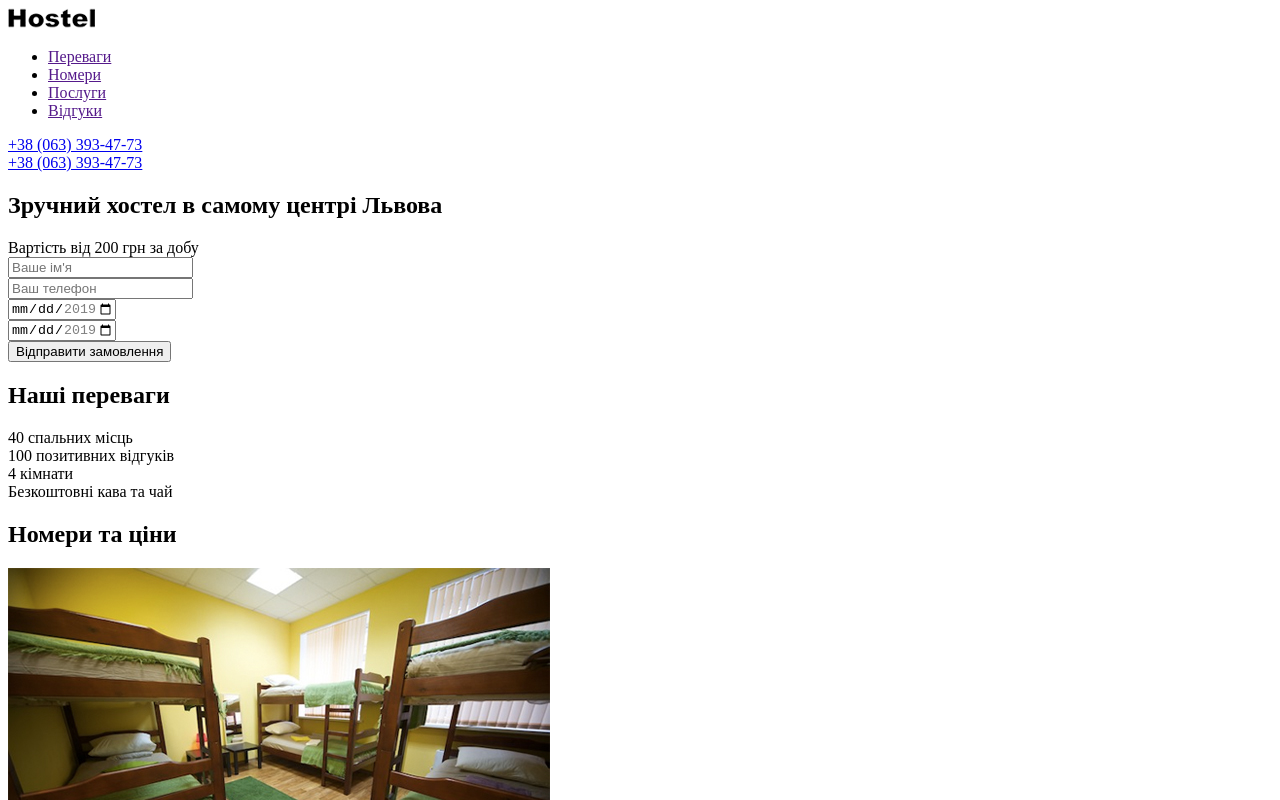
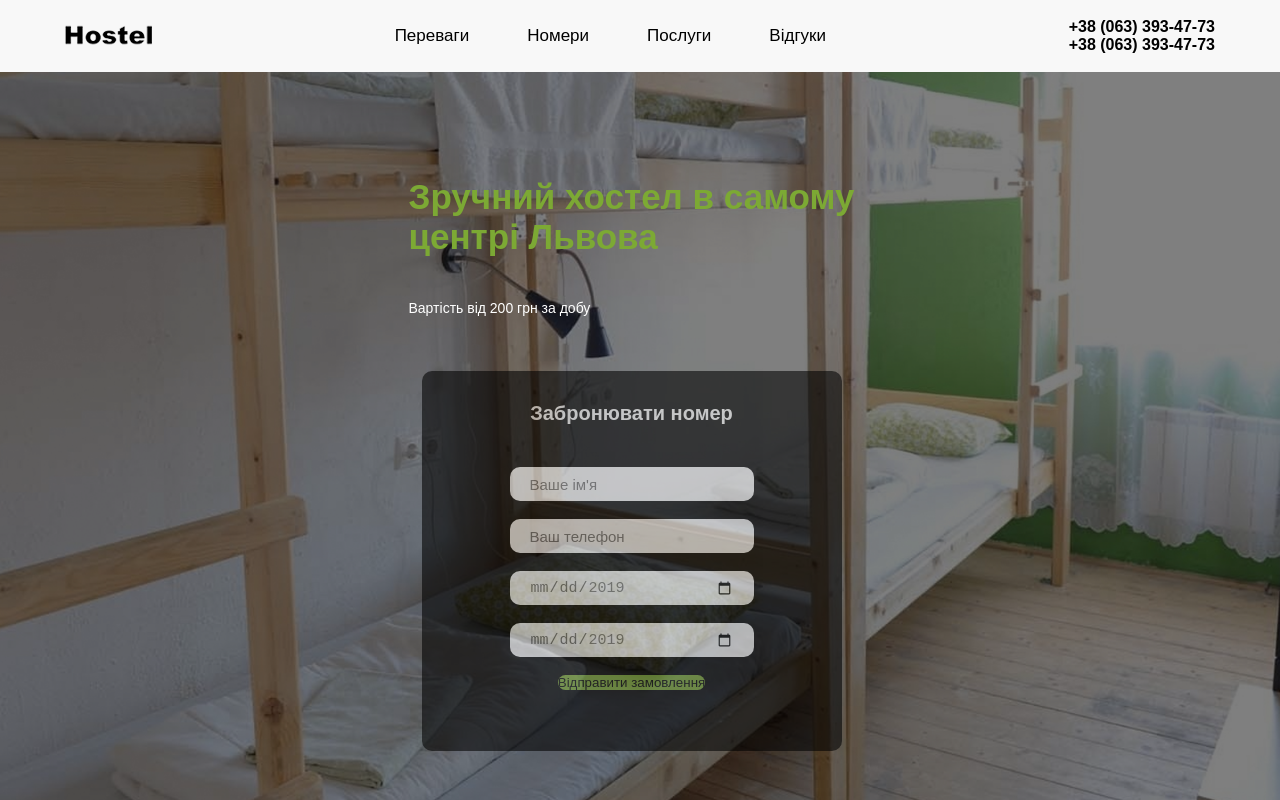
Before and after one commit to mariavalko25/project-hostel, a plain HTML site: page index.html in a window 1280 px wide. Shown: the top 800 px of the page. Drawn offline with Linux system fonts and the light colour scheme.

Commit message:
ADD: style

```diff
--- /dev/null
+++ b/css/index.css
@@ -0,0 +1,317 @@
+:root {
+    --main-color: black;
+    --accent-color: #7ca934;
+    font-family: 'Arial', sans-serif;
+    font-size: 14px;
+    scroll-behavior: smooth;
+}
+
+body, h1, h2, h3, h4, h5, h6, header, main, footer, nav, p,
+button{
+    margin: 0;
+    padding: 0;
+}
+
+ul{
+    list-style-type: none;
+    padding: 0;
+    margin: 0;
+}
+
+button{
+    border: none;
+    background: none;
+}
+
+input{
+    background: none;
+    border: none;
+    padding: 0;
+    margin: 0;
+}
+
+.container {
+    padding: 0 10px;
+}
+
+.img-responsive{
+    width: 100%;
+    display: block;
+}
+
+.btn{
+    display: flex;
+    justify-content: center;
+    align-items: center;
+    background-color: var(--accent-color);
+    border-radius: 10px;
+}
+
+.headerTop {
+    padding: 24px 0 21px;
+    background-color: #f8f8f8;
+}
+
+.headerTop .headerTop__outer{
+    display: flex;
+    align-items: center;
+    justify-content: space-between;
+}
+
+.headerTop .headerMenu {
+    display: none;
+}
+
+.headerTop .headerTop__contacts{
+    display: none;
+}
+
+
+
+.mobileMenu .mobileMenu__icon {
+    width: 49px;
+    height: 32px;
+    display: flex;
+}
+@media (min-width: 970px) {
+    .container{
+        max-width: 790px;
+        width: 100%;
+        margin: 0 auto;
+        padding: 0;
+    }
+
+    .mobileMenu {
+        display: none;
+    }
+
+    .headerTop{
+        padding: 18px 0;
+    }
+
+    .headerTop .headerMenu {
+        display: flex;
+        align-items: center;
+    }
+
+    .headerTop .headerMenu .headerMenu__item {
+        padding: 0 17px;
+    }
+
+    .headerTop .headerMenu .headerMenu__link{
+        text-decoration: none;
+        color: var(--main-color);
+        transition: all .3s;
+        font-size: 17px;
+    }
+
+    .headerTop .headerMenu .headerMenu__link:hover{
+        color: var(--accent-color);
+    }
+
+    .headerTop .headerTop__contacts {
+        display: flex;
+        flex-direction: column;
+    }
+
+    .headerTop .headerContacts .headerContacts__item a {
+        color: var(--main-color);
+        font-family: 'Arial Bold', sans-serif;
+        font-weight: bold;
+        font-size: 16px;
+        text-decoration: none;
+    }
+}
+
+@media (min-width: 1100px){
+    .container{
+        max-width: 850px;
+    }
+
+    .headerTop .headerMenu .headerMenu__item {
+        padding: 0 22px;
+    }
+}
+
+@media (min-width: 1200px){
+    .container{
+        max-width: 1150px;
+    }
+
+    .headerTop .headerMenu .headerMenu__item {
+        padding: 0 29px;
+    }
+}
+
+.mainContent .mainContent__banner{
+    position: relative;
+    background-image: url(../img/banner.jpg);
+    background-size: cover;
+    background-position: center;
+}
+
+.mainContent .mainContent__banner:before{
+    content: '';
+    position: absolute;
+    left: 0;
+    top: 0;
+    display: flex;
+    width: 100%;
+    height: 100%;
+    background-color: var(--main-color);
+    opacity: 0.5;
+}
+
+.mainContent .banner .banner__outer{
+    display: flex;
+    flex-direction: column;
+    padding: 30px 0 43px;
+}
+
+.mainContent .banner .banner__left,
+.mainContent .banner .banner__form{
+    z-index: 1;
+}
+
+.mainContent .banner .banner__title{
+    max-width: 296px;
+    width: 100%;
+    font-family: 'Arial Bold', sans-serif;
+    font-weight: bold;
+    font-size: 23.25px;
+    color: var(--accent-color);
+    margin-bottom: 20px;
+}
+
+.mainContent .banner .banner__describe{
+    font-size: 14px;
+    color: #fff;
+    margin-bottom: 35px;
+}
+
+.mainContent .form {
+    display: flex;
+    flex-direction: column;
+    justify-content: center;
+    align-items: center;
+    border-radius: 10px;
+    background-color: rgba(0, 0, 0, 0.5);
+    padding: 20px 20px 30px;
+}
+
+.mainContent .form .form__title{
+    font-family: 'Arial Bold', sans-serif;
+    font-weight: bold;
+    font-size: 20px;
+    color: #fff;
+    margin-bottom: 20px;
+}
+
+.mainContent .form .form__set{
+    margin: 5px 0;
+}
+
+.mainContent .form .form__control{
+    display: block;
+    border: none;
+    border-radius: 10px;
+    height: 34px;
+    width: 244px;
+    background-color: #fff;
+    box-sizing: border-box;
+    padding: 12px 20px;
+    color: #757575;
+    font-size: 15px;
+}
+
+@media (min-width: 500px) {
+    .mainContent .banner .banner__outer {
+        padding: 60px 0 63px;
+    }
+    .mainContent .banner .banner__describe {
+        font-size: 14px;
+        color: #fff;
+        margin-bottom: 46px;
+    }
+
+    .mainContent .form {
+        display: flex;
+        flex-direction: column;
+        justify-content: center;
+        align-items: center;
+        border-radius: 10px;
+        background-color: rgba(0, 0, 0, 0.5);
+        padding: 31px 20px 52px;
+    }
+
+    .mainContent .form .form__title {
+        font-family: 'Arial Bold', sans-serif;
+        font-weight: bold;
+        font-size: 20px;
+        color: #fff;
+        margin-bottom: 33px;
+    }
+
+    .mainContent .form .form__set {
+        margin: 9px 0;
+    }
+
+    .mainContent .form .form__control {
+        display: block;
+        border: none;
+        border-radius: 10px;
+        height: 34px;
+        width: 244px;
+        background-color: #fff;
+        box-sizing: border-box;
+    }
+}
+
+@media (min-width: 970px) {
+    .mainContent .banner .banner__outer {
+        display: flex;
+        justify-content: space-between;
+        align-items: center;
+        padding: 105px 17px 78px 0;
+    }
+
+    .mainContent .banner .banner__left,
+    .mainContent .banner .banner__form {
+        z-index: 1;
+    }
+
+    .mainContent .banner .banner__title {
+        max-width: 446px;
+        width: 100%;
+        font-family: 'Arial Bold', sans-serif;
+        font-weight: bold;
+        font-size: 35px;
+        color: var(--accent-color);
+        margin-bottom: 43px;
+    }
+
+    .mainContent .banner .banner__describe {
+        font-size: 14px;
+        color: #fff;
+        margin-bottom: 55px;
+    }
+
+    .mainContent .form {
+        display: flex;
+        flex-direction: column;
+        justify-content: center;
+        align-items: center;
+        border-radius: 10px;
+        background-color: var(--main-color);
+        opacity: 0.569;
+        padding: 31px 88px 52px;
+    }
+
+    .mainContent .form .form__title {
+        font-family: 'Arial Bold', sans-serif;
+        font-weight: bold;
+        font-size: 20px;
+        color: #fff;
+        margin-bottom: 33px;
+    }
+}
--- a/index.html
+++ b/index.html
@@ -5,18 +5,27 @@
     <meta name="viewport" content="width=device-width, initial-scale=1.0">
     <meta http-equiv="X-UA-Compatible" content="ie=edge">
     <title>Хостел</title>
+    <link rel="stylesheet" href="css/index.css" type="text/css" />
 </head>
 <body>
     <header class="headerTop">
+        <div class="container">
+            <div class="headerTop__outer">
                 <div class="headerTop__logo">
                     <img src="img/logo.png" alt="Хостел">
                 </div>
+                <div class="mobileMenu">
+                    <button type="mobileMenu__button">
+                        <object type="image/svg+xml" data="img/menu-button.svg" class="mobileMenu__icon">
+                        </object>
+                    </button>
+                </div>
                 <nav>
                     <ul class="headerMenu">
-                <li><a href="" class="headerMenu__link">Переваги</a></li>
-                <li><a href="" class="headerMenu__link">Номери</a></li>
-                <li><a href="" class="headerMenu__link">Послуги</a></li>
-                <li><a href="" class="headerMenu__link">Відгуки</a></li>
+                        <li class="headerMenu__item"><a href="" class="headerMenu__link">Переваги</a></li>
+                        <li class="headerMenu__item"><a href="" class="headerMenu__link">Номери</a></li>
+                        <li class="headerMenu__item"><a href="" class="headerMenu__link">Послуги</a></li>
+                        <li class="headerMenu__item"><a href="" class="headerMenu__link">Відгуки</a></li>
                     </ul>
                 </nav>
                 <div class="headerTop__contacts headerContacts">
@@ -27,31 +36,38 @@
                         <a href="tel:+380979341849">+38 (063) 393-47-73</a>
                     </div>
                 </div>
+            </div>
+        </div>
     </header>
 
     <main class="mainContent">
         <section class="mainContent__banner banner">
+            <div class="container">
+                <div class="banner__outer">
                     <div class="banner__left">
                         <h1 class="banner__title">Зручний хостел в самому центрі Львова</h1>
                         <div class="banner__describe">Вартість від 200 грн за добу</div>
                     </div>
                     <form action="https://formspree.io/mashavalko.work@gmail.com" method="post" class="banner__form form">
+                        <div class="form__title">Забронювати номер</div>
                         <div class="form__set">
-                    <input type="text" name="userName" placeholder="Ваше ім'я"/>
+                            <input type="text" class="form__control" name="userName" placeholder="Ваше ім'я" />
                         </div>
                         <div class="form__set">
-                    <input type="tel" name="userTel" placeholder="Ваш телефон"/>
+                            <input type="tel" class="form__control" name="userTel" placeholder="Ваш телефон" />
                         </div>
                         <div class="form__set">
-                    <input type="date" name="userArrival" min="2019-06-27" max="2019-12-31"/>
+                            <input type="date" class="form__control" name="userArrival" min="2019-06-27" max="2019-12-31" />
                         </div>
                         <div class="form__set">
-                    <input type="date" name="userDeparture" min="2019-06-27" max="2019-12-31"/>
+                            <input type="date" class="form__control" name="userDeparture" min="2019-06-27" max="2019-12-31" />
                         </div>
                         <div class="form__set">
-                    <input type="submit" value="Відправити замовлення"/>
+                            <input type="submit" class="btn form_btn" value="Відправити замовлення" />
                         </div>
                     </form>
+                </div>
+            </div>
         </section>
 
         <section class="mainContent__advantages advantages">
@@ -80,7 +96,7 @@
             <h2 class="mainContent__title">Номери та ціни</h2>
             <div class="hotelCatalog__item">
                 <div class="hotelCatalog__img">
-                    <img src="img/ekonom-room.jpg" alt="Тримісний Економ">
+                    <img src="img/ekonom-room.jpg" alt="Тримісний Економ" class="img-responsive">
                 </div>
                 <div class="hotelCatalog__price">150 грн за добу</div>
                 <div class="hotelCatalog__title">3-місцевий номер економ</div>
@@ -91,7 +107,7 @@
             </div>
             <div class="hotelCatalog__item">
                 <div class="hotelCatalog__img">
-                    <img src="img/ekonom-room.jpg" alt="Чотирьохмісний економ">
+                    <img src="img/ekonom-room.jpg" alt="Чотирьохмісний економ" class="img-responsive">
                 </div>
                 <div class="hotelCatalog__price">210 грн за добу</div>
                 <div class="hotelCatalog__title">4-місцевий номер економ</div>
@@ -102,7 +118,7 @@
             </div>
             <div class="hotelCatalog__item">
                 <div class="hotelCatalog__img">
-                    <img src="img/lux-room.jpg" alt="Двомісний люкс">
+                    <img src="img/lux-room.jpg" alt="Двомісний люкс" class="img-responsive">
                 </div>
                 <div class="hotelCatalog__price">480 грн за добу</div>
                 <div class="hotelCatalog__title">2-місний номер люкс</div>
@@ -113,7 +129,7 @@
             </div>
             <div class="hotelCatalog__item">
                 <div class="hotelCatalog__img">
-                    <img src="img/lux-room.jpg" alt="Тримісний люкс">
+                    <img src="img/lux-room.jpg" alt="Тримісний люкс" class="img-responsive">
                 </div>
                 <div class="hotelCatalog__price">600 грн за добу</div>
                 <div class="hotelCatalog__title">3-місний номер люкс</div>
@@ -127,49 +143,49 @@
             <h2 class="mainContent__title">Поряд знаходяться</h2>
             <div class="nearPlace__item">
                 <div class="nearPlace__img">
-                    <img src="img/lviv-opera.jpg" alt="Львівська національна опера">
+                    <img src="img/lviv-opera.jpg" alt="Львівська національна опера" class="img-responsive">
                 </div>
                 <div class="nearPlace__title">Львівська Національна Опера</div>
             </div>
             <div class="nearPlace__item">
                 <div class="nearPlace__img">
-                    <img src="img/ifranko-university.jpg" alt="Університет імені Івана Франка">
+                    <img src="img/ifranko-university.jpg" alt="Університет імені Івана Франка" class="img-responsive">
                 </div>
                 <div class="nearPlace__title">Львівський національний університет імені Івана Франка</div>
             </div>
             <div class="nearPlace__item">
                 <div class="nearPlace__img">
-                    <img src="img/rynek-square.jpg" alt="Площа ринок">
+                    <img src="img/rynek-square.jpg" alt="Площа ринок" class="img-responsive">
                 </div>
                 <div class="nearPlace__title">Площа ринок</div>
             </div>
             <div class="nearPlace__item">
                 <div class="nearPlace__img">
-                    <img src="img/lviv-opera.jpg" alt="Оперний театр">
+                    <img src="img/lviv-opera.jpg" alt="Оперний театр" class="img-responsive">
                 </div>
                 <div class="nearPlace__title">Оперний театр</div>
             </div>
             <div class="nearPlace__item">
                 <div class="nearPlace__img">
-                    <img src="img/franko-park.jpg" alt="Парк ім. Івана Франка">
+                    <img src="img/franko-park.jpg" alt="Парк ім. Івана Франка" class="img-responsive">
                 </div>
                 <div class="nearPlace__title">Парк ім. Івана Франка</div>
             </div>
             <div class="nearPlace__item">
                 <div class="nearPlace__img">
-                    <img src="img/palace-potocki.jpg" alt="Палац Потоцьких">
+                    <img src="img/palace-potocki.jpg" alt="Палац Потоцьких" class="img-responsive">
                 </div>
                 <div class="nearPlace__title">Палац Потоцьких</div>
             </div>
             <div class="nearPlace__item">
                 <div class="nearPlace__img">
-                    <img src="img/bank.jpg" alt="Банки">
+                    <img src="img/bank.jpg" alt="Банки" class="img-responsive">
                 </div>
                 <div class="nearPlace__title">Банки</div>
             </div>
             <div class="nearPlace__item">
                 <div class="nearPlace__img">
-                    <img src="img/restoran.jpg" alt="Ресторани">
+                    <img src="img/restoran.jpg" alt="Ресторани" class="img-responsive">
                 </div>
                 <div class="nearPlace__title">Ресторани</div>
             </div>
@@ -177,28 +193,28 @@
         <section class="gallery">
             <h2 class="mainContent__title">Галерея</h2>
             <div class="gallery__img">
-                <img src="img/bedrooms.jpg" alt="Кімната з ліжками">
+                <img src="img/bedrooms.jpg" alt="Кімната з ліжками" class="img-responsive">
             </div>
             <div class="gallery__img">
-                <img src="img/kitchen.jpg" alt="Кухня">
+                <img src="img/kitchen.jpg" alt="Кухня" class="img-responsive">
             </div>
             <div class="gallery__img">
-                <img src="img/window-room.jpg" alt="Кімната з вікном">
+                <img src="img/window-room.jpg" alt="Кімната з вікном" class="img-responsive">
             </div>
             <div class="gallery__img">
-                <img src="img/small-room.jpg" alt="Маленька кімната">
+                <img src="img/small-room.jpg" alt="Маленька кімната" class="img-responsive">
             </div>
             <div class="gallery__img">
-                <img src="img/bedrooms.jpg" alt="Кімната з ліжками">
+                <img src="img/bedrooms.jpg" alt="Кімната з ліжками" class="img-responsive">
             </div>
             <div class="gallery__img">
-                <img src="img/kitchen.jpg" alt="Кухня">
+                <img src="img/kitchen.jpg" alt="Кухня" class="img-responsive">
             </div>
             <div class="gallery__img">
-                <img src="img/window-room.jpg" alt="Кімната з вікном">
+                <img src="img/window-room.jpg" alt="Кімната з вікном" class="img-responsive">
             </div>
             <div class="gallery__img">
-                <img src="img/small-room.jpg" alt="Маленька кімната">
+                <img src="img/small-room.jpg" alt="Маленька кімната" class="img-responsive">
             </div>
         </section>
     </main>
```
Also changed, not shown: img/banner.jpg (added), img/menu-button.svg (added). Lines whose indentation alone changed are shown as unchanged.
